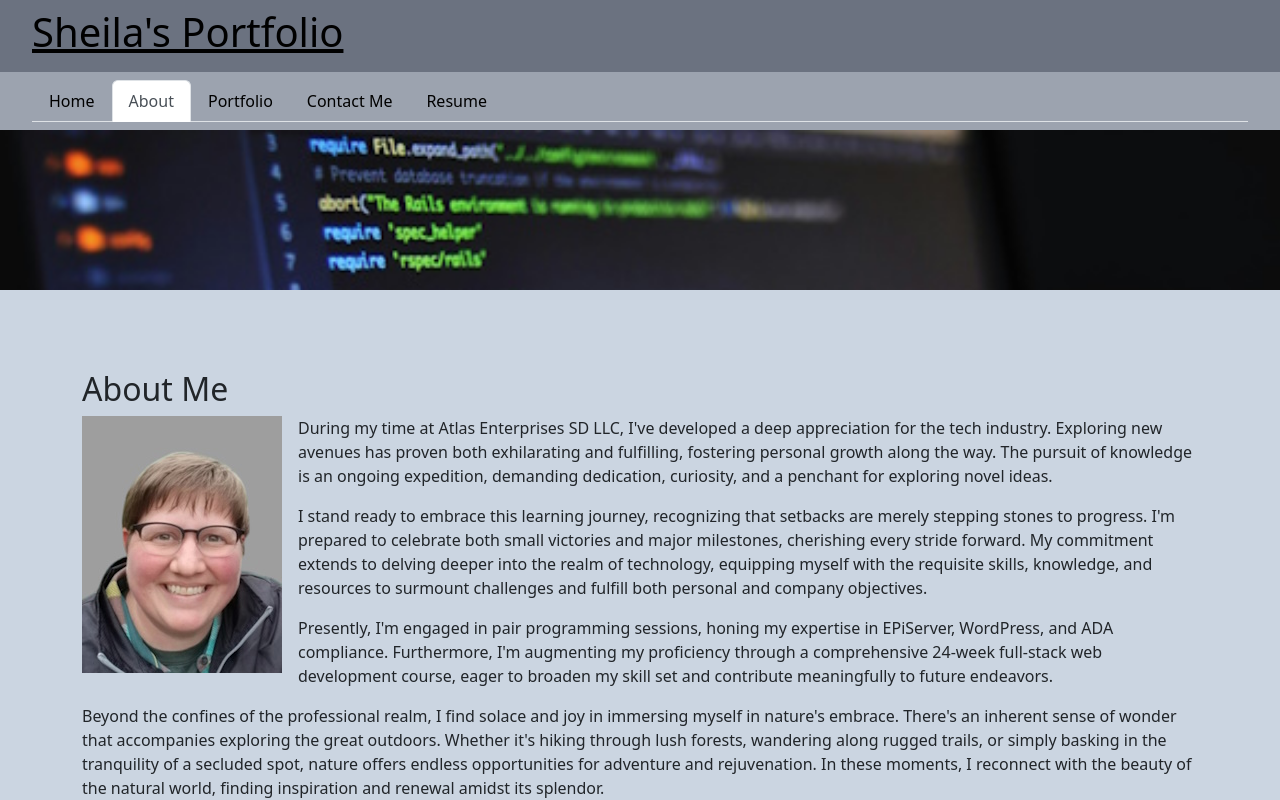
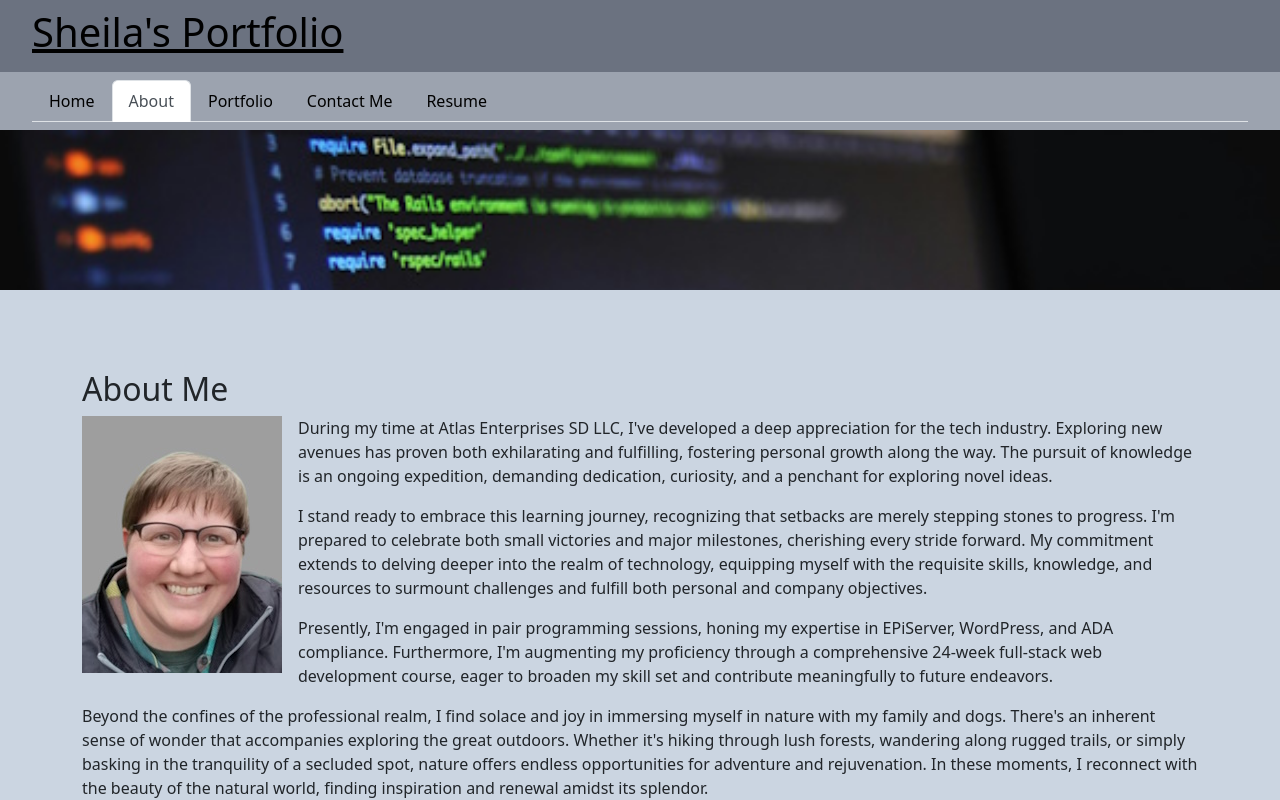
Before and after one commit to Sheila-Ha/my-portfolio-react, a React (Vite) app: page /AboutMe in a window 1280 px wide. Shown: the top 800 px of the page. Built offline with nearby package versions, Linux system fonts and the light colour scheme.

Commit message:
updated content in aboutme

```diff
--- a/src/assets/pages/AboutMe.jsx
+++ b/src/assets/pages/AboutMe.jsx
@@ -18,7 +18,7 @@ function AboutMe() {
           Furthermore, I'm augmenting my proficiency through a comprehensive 24-week full-stack web development course, eager to broaden my skill set and contribute meaningfully to future endeavors.
         </p>
         <p>
-          Beyond the confines of the professional realm, I find solace and joy in immersing myself in nature's embrace.
+          Beyond the confines of the professional realm, I find solace and joy in immersing myself in nature with my family and dogs.
           There's an inherent sense of wonder that accompanies exploring the great outdoors.
           Whether it's hiking through lush forests, wandering along rugged trails, or simply basking in the tranquility of a secluded spot, nature offers endless opportunities for adventure and rejuvenation.
           In these moments, I reconnect with the beauty of the natural world, finding inspiration and renewal amidst its splendor.
```
